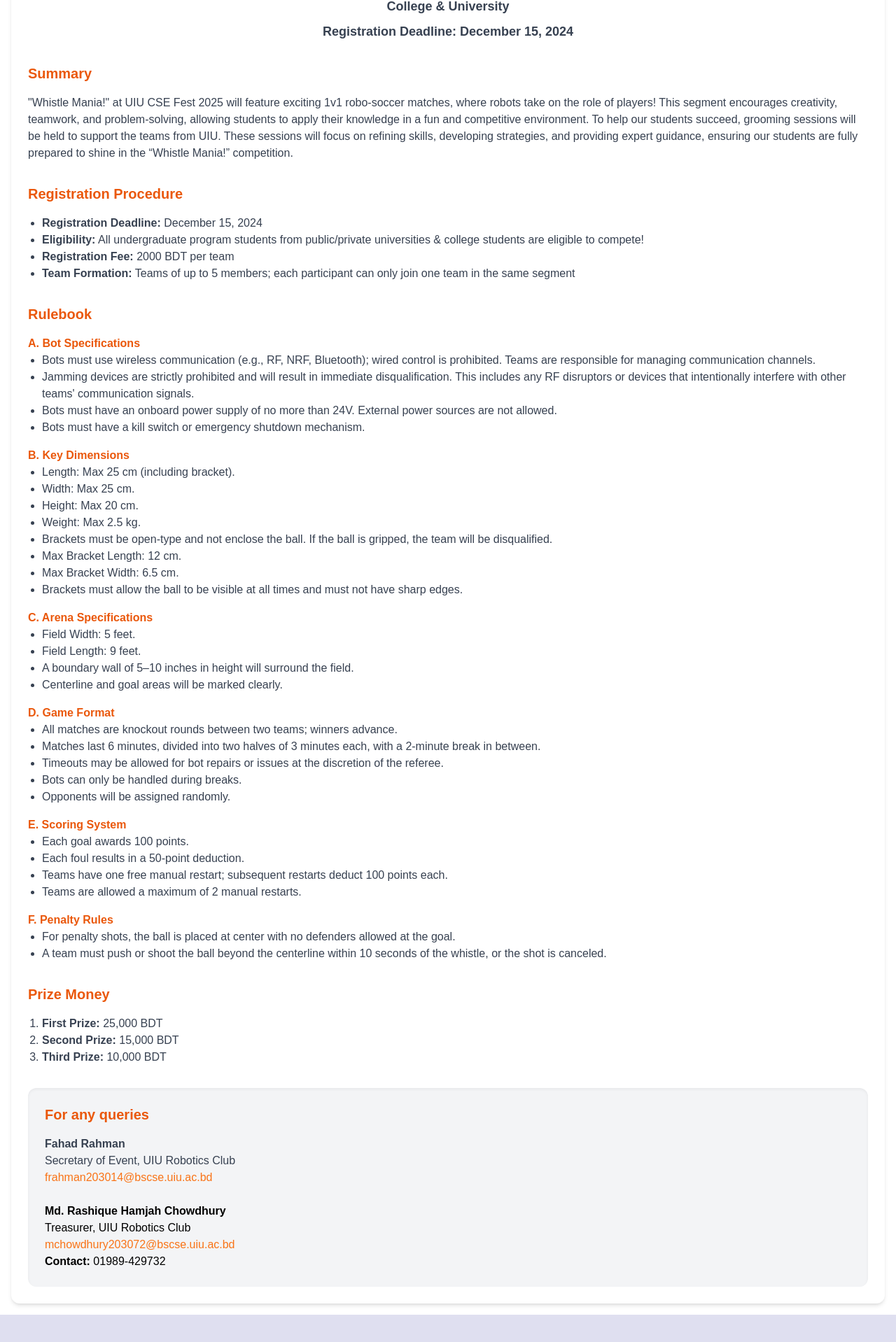
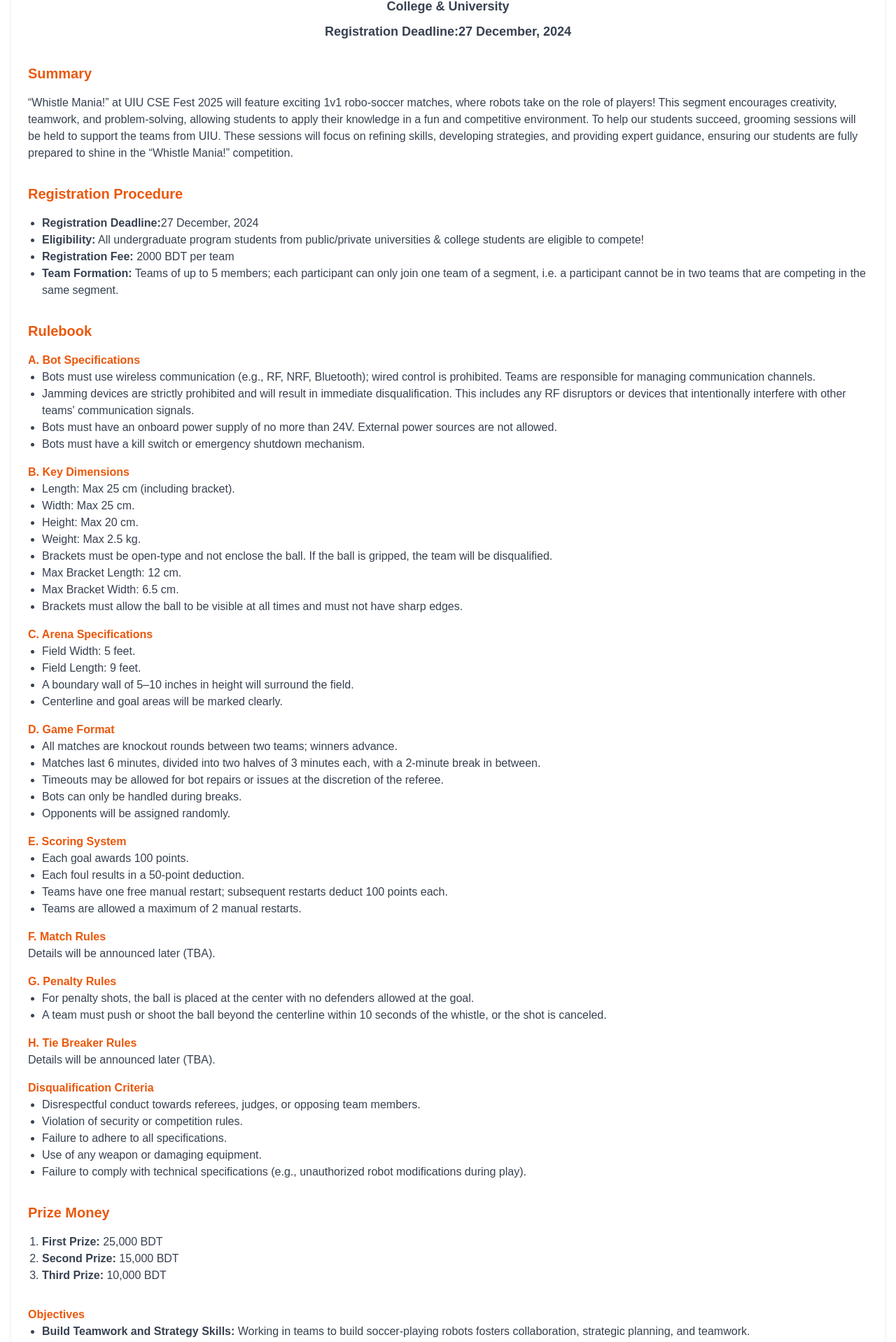
Before and after one commit to RuntimeError30/UIU-CSE-FEST-2025-React-, a React (Vite) app: page /soccer-bot in a window 1280 px wide. Shown: the part 157-2075 px from the top of the page at 70% size. Before the commit the page ends 2036 px from the top, so only its background shows below. Built offline with nearby package versions, Linux system fonts and the light colour scheme; a web font is replaced by a local one.

Commit message:
Robo Soccer event details updated

```diff
--- a/src/components/Soccorbot.jsx
+++ b/src/components/Soccorbot.jsx
@@ -1,4 +1,4 @@
-import React from 'react'
+
 
 const Soccorbot = () => {
   return (
@@ -14,25 +14,27 @@
           </p>
 
           <p className="text-lg font-semibold text-gray-700 mt-2">
-            Registration Deadline: December 15, 2024
+            Registration Deadline:27 December, 2024
           </p>
         </header>
 
         <section className="mb-8">
           <h2 className="text-xl font-semibold text-orange-600">Summary</h2>
           <p className="text-gray-700 mt-4">
-            "Whistle Mania!" at UIU CSE Fest 2025 will feature exciting 1v1 robo-soccer matches, where robots take on the role of players! This segment encourages creativity, teamwork, and problem-solving, allowing students to apply their knowledge in a fun and competitive environment.
+            “Whistle Mania!” at UIU CSE Fest 2025 will feature exciting 1v1 robo-soccer matches, where robots take on the role of players! This segment encourages creativity, teamwork, and problem-solving, allowing students to apply their knowledge in a fun and competitive environment.
             To help our students succeed, grooming sessions will be held to support the teams from UIU. These sessions will focus on refining skills, developing strategies, and providing expert guidance, ensuring our students are fully prepared to shine in the “Whistle Mania!” competition.
+
           </p>
         </section>
 
         <section className="mb-8">
           <h2 className="text-xl font-semibold text-orange-600">Registration Procedure</h2>
           <ul className="list-disc pl-5 text-gray-700 mt-4">
-            <li><strong>Registration Deadline:</strong> December 15, 2024</li>
+            <li><strong>Registration Deadline:</strong>27 December, 2024</li>
             <li><strong>Eligibility:</strong> All undergraduate program students from public/private universities & college students are eligible to compete!</li>
             <li><strong>Registration Fee:</strong> 2000 BDT per team</li>
-            <li><strong>Team Formation:</strong> Teams of up to 5 members; each participant can only join one team in the same segment</li>
+            <li><strong>Team Formation:</strong>  Teams of up to 5 members; each participant can only join one team of a segment, i.e. a participant cannot be in two teams that are competing in the same segment.
+            </li>
           </ul>
         </section>
 
@@ -83,10 +85,25 @@
             <li>Teams are allowed a maximum of 2 manual restarts.</li>
           </ul>
 
-          <h3 className="font-semibold text-orange-600 mt-4">F. Penalty Rules</h3>
+          <h3 className="font-semibold text-orange-600 mt-4">F. Match Rules</h3>
+          <p className="text-gray-700">Details will be announced later (TBA).</p>
+
+          <h3 className="font-semibold text-orange-600 mt-4">G. Penalty Rules</h3>
           <ul className="list-disc pl-5 text-gray-700">
-            <li>For penalty shots, the ball is placed at center with no defenders allowed at the goal.</li>
+            <li>For penalty shots, the ball is placed at the center with no defenders allowed at the goal.</li>
             <li>A team must push or shoot the ball beyond the centerline within 10 seconds of the whistle, or the shot is canceled.</li>
+          </ul>
+
+          <h3 className="font-semibold text-orange-600 mt-4">H. Tie Breaker Rules</h3>
+          <p className="text-gray-700">Details will be announced later (TBA).</p>
+
+          <h3 className="font-semibold text-orange-600 mt-4">Disqualification Criteria</h3>
+          <ul className="list-disc pl-5 text-gray-700">
+            <li>Disrespectful conduct towards referees, judges, or opposing team members.</li>
+            <li>Violation of security or competition rules.</li>
+            <li>Failure to adhere to all specifications.</li>
+            <li>Use of any weapon or damaging equipment.</li>
+            <li>Failure to comply with technical specifications (e.g., unauthorized robot modifications during play).</li>
           </ul>
         </section>
 
@@ -98,7 +115,18 @@
             <li><strong>Third Prize:</strong> 10,000 BDT</li>
           </ul>
         </section>
+        <section className="mb-8">
+          <h3 className="font-semibold text-orange-600 mt-4">Objectives</h3>
+          <ul className="list-disc pl-5 text-gray-700">
+            <li>
+              <span className="font-semibold">Build Teamwork and Strategy Skills:</span> Working in teams to build soccer-playing robots fosters collaboration, strategic planning, and teamwork.
+            </li>
+            <li>
+              <span className="font-semibold">Develop Technical Versatility:</span> Constructing bots for Robo Soccer allows participants to explore motor control, wireless communication, and power management, as they create designs capable of performing dynamic moves on the field.
+            </li>
 
+          </ul>
+        </section>
         <section className="bg-gray-100 p-6 rounded-xl shadow-inner mt-8">
           <h2 className="text-xl font-semibold text-orange-600">For any queries</h2>
           <p className="text-gray-700 mt-4">
```
